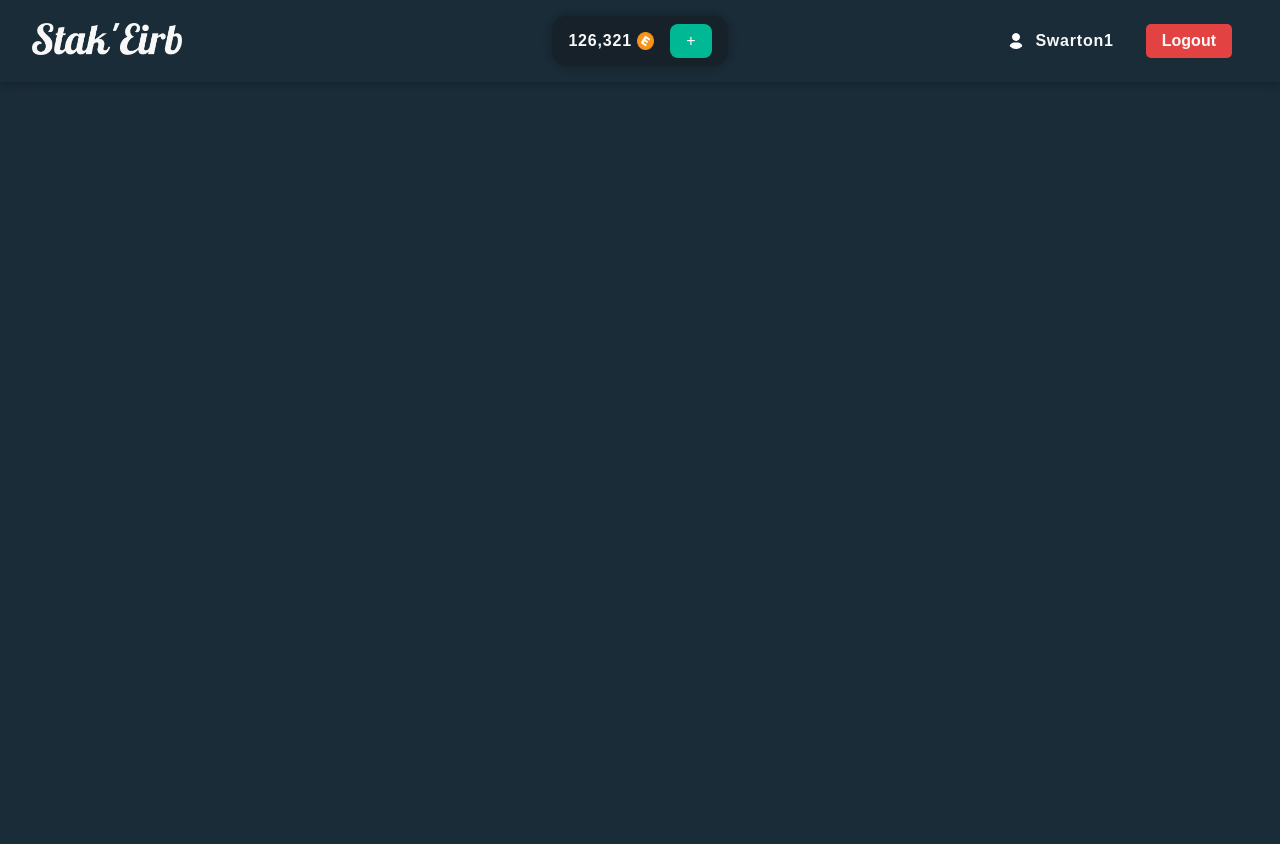
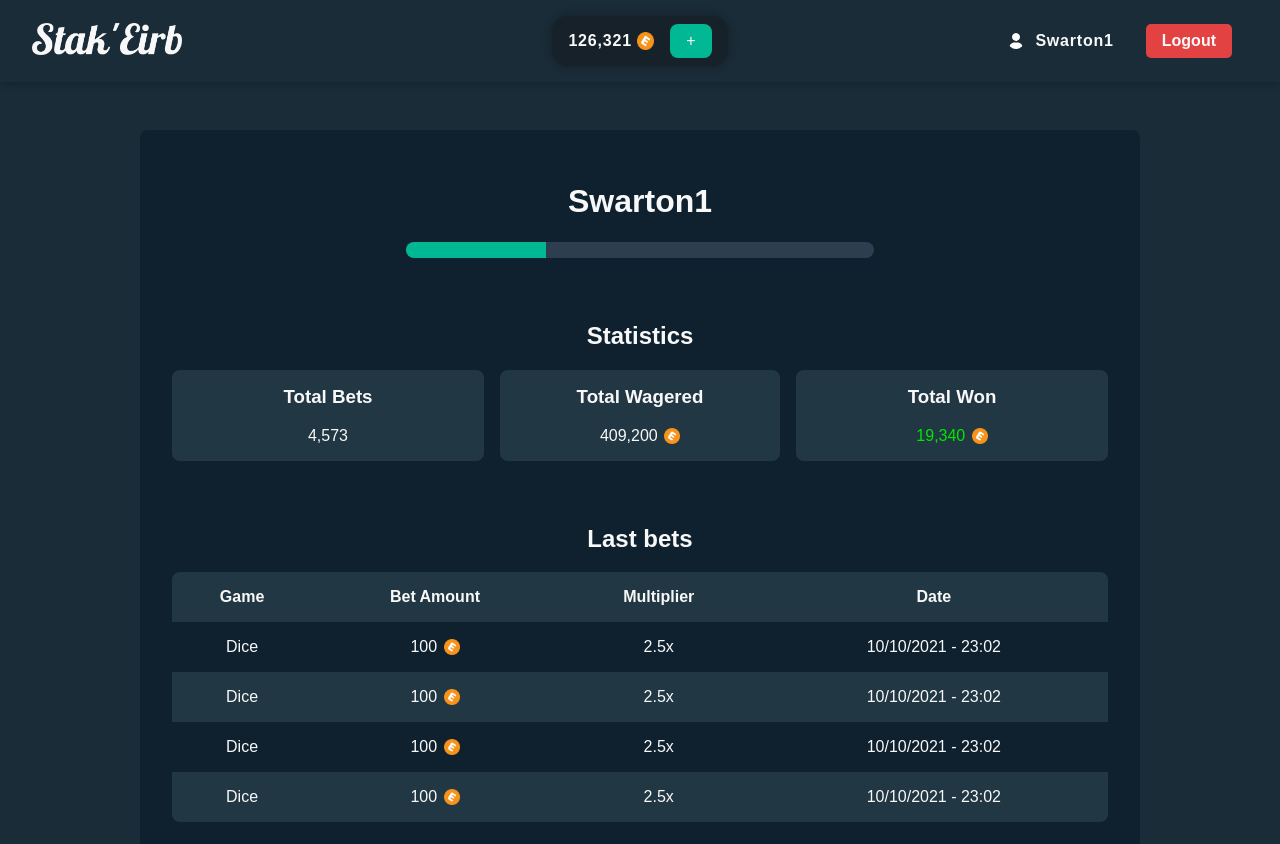
Before and after one commit to imjxlian/stakeirb, a Vue app in the folder stakeirb-front/: page /profile/1 in a window 1280 px wide. Before the commit this address had no page. Shown: the top 844 px of the page. Before the commit the page ends 800 px from the top, so only its background shows below. Built offline with nearby package versions, Linux system fonts and the light colour scheme; a web font is replaced by a local one.

Commit message:
✨ Add profile page

```diff
--- /dev/null
+++ b/stakeirb-front/src/components/CoinIcon.vue
@@ -0,0 +1,10 @@
+<template>
+  <img src="../assets/images/icons/coineirb.png" alt="Coin Icon" />
+</template>
+
+<style scoped>
+img {
+  width: 1rem;
+  height: 1rem;
+}
+</style>
--- a/stakeirb-front/src/pages/ProfileView.vue
+++ b/stakeirb-front/src/pages/ProfileView.vue
@@ -1,5 +1,191 @@
 <template>
-  <div>
-    <h1>Profile page</h1>
+  <div class="container">
+    <div class="wrapper">
+      <h1>Swarton1</h1>
+      <RankBar class="rank-bar" :progress="progress" />
+      <div class="stats-container">
+        <h2>Statistics</h2>
+        <div class="stats-inner">
+          <div>
+            <h3>Total Bets</h3>
+            <span>4,573</span>
+          </div>
+          <div>
+            <h3>Total Wagered</h3>
+            <div class="text-icon-flex">
+              <span>409,200</span>
+              <CoinIcon />
+            </div>
+          </div>
+          <div>
+            <h3>Total Won</h3>
+            <div class="text-icon-flex">
+              <span :class="amountWon >= 0 ? 'color-green' : 'color-red'">{{ formattedAmountWon }}</span>
+              <CoinIcon />
+            </div>
+          </div>
+        </div>
+      </div>
+      <h2>Last bets</h2>
+      <table class="last-bets">
+        <tr>
+          <th>Game</th>
+          <th>Bet Amount</th>
+          <th>Multiplier</th>
+          <th>Date</th>
+        </tr>
+        <tr>
+          <td>Dice</td>
+          <td class="text-icon-flex">
+            <span>100</span>
+            <CoinIcon class="coin-icon" />
+          </td>
+          <td>2.5x</td>
+          <td>10/10/2021 - 23:02</td>
+        </tr>
+        <tr>
+          <td>Dice</td>
+          <td class="text-icon-flex">
+            <span>100</span>
+            <CoinIcon class="coin-icon" />
+          </td>
+          <td>2.5x</td>
+          <td>10/10/2021 - 23:02</td>
+        </tr>
+        <tr>
+          <td>Dice</td>
+          <td class="text-icon-flex">
+            <span>100</span>
+            <CoinIcon class="coin-icon" />
+          </td>
+          <td>2.5x</td>
+          <td>10/10/2021 - 23:02</td>
+        </tr>
+        <tr>
+          <td>Dice</td>
+          <td class="text-icon-flex">
+            <span>100</span>
+            <CoinIcon class="coin-icon" />
+          </td>
+          <td>2.5x</td>
+          <td>10/10/2021 - 23:02</td>
+        </tr>
+      </table>
+    </div>
   </div>
 </template>
+
+<script setup>
+import { useRoute } from 'vue-router';
+import { useRouter } from 'vue-router';
+
+import RankBar from '../components/RankBar.vue';
+import CoinIcon from '../components/CoinIcon.vue';
+
+const progress = 30;
+const amountWon = 19340;
+const formattedAmountWon = amountWon.toLocaleString('en-US');
+
+// The url is like /profile/:uuid_user
+
+const router = useRouter();
+
+const route = useRoute();
+const user_uuid = route.params.user_uuid;
+
+const fetchUser = (user_uuid) => {
+  console.log(user_uuid);
+}
+
+if (user_uuid) {
+  fetchUser(user_uuid);
+} else {
+  router.push('/');
+}
+
+</script>
+
+<style scoped>
+.wrapper {
+  width: 75%;
+  background-color: var(--grey-700);
+  padding: 2rem;
+  border-radius: 0.5rem;
+  text-align: center;
+}
+
+.rank-bar {
+  margin: auto;
+  width: 50%;
+  margin-bottom: 2rem;
+}
+
+.stats-container {
+  margin: 4rem 0;
+}
+
+.stats-inner {
+  display: grid;
+  grid-template-columns: 1fr 1fr 1fr;
+  font-weight: 500;
+}
+
+.stats-inner>div {
+  padding: 1rem;
+  border-radius: 0.5rem;
+  background-color: var(--grey-500);
+  margin: 0 1rem;
+}
+
+.stats-inner>div:first-of-type,
+.stats-inner>div:last-of-type {
+  margin: 0;
+}
+
+.stats-inner h3 {
+  margin-top: 0;
+}
+
+.last-bets {
+  width: 100%;
+  border-collapse: collapse;
+  margin-top: 1rem;
+  text-align: center;
+  overflow: hidden;
+  border-radius: 0.5rem;
+  background-color: var(--grey-500);
+}
+
+.last-bets th,
+.last-bets td {
+  padding: 1em 0.5em;
+}
+
+.last-bets td {
+  font-weight: 500;
+}
+
+.last-bets tr:nth-child(2n) {
+  background-color: var(--grey-700);
+}
+
+.text-icon-flex {
+  display: flex;
+  flex-direction: row;
+  align-items: center;
+  justify-content: center;
+}
+
+.text-icon-flex img {
+  margin-left: 0.4rem;
+  width: fit-content;
+}
+
+.color-green {
+  color: var(--green-500);
+}
+
+.color-red {
+  color: var(--red-500);
+}
+</style>
--- a/stakeirb-front/src/router/index.js
+++ b/stakeirb-front/src/router/index.js
@@ -19,7 +19,7 @@ const router = createRouter({
       component: () => import('../pages/RegisterView.vue')
     },
     {
-      path: '/profile',
+      path: '/profile/:user_uuid',
       name: 'profile',
       component: () => import('../pages/ProfileView.vue')
     },
```
